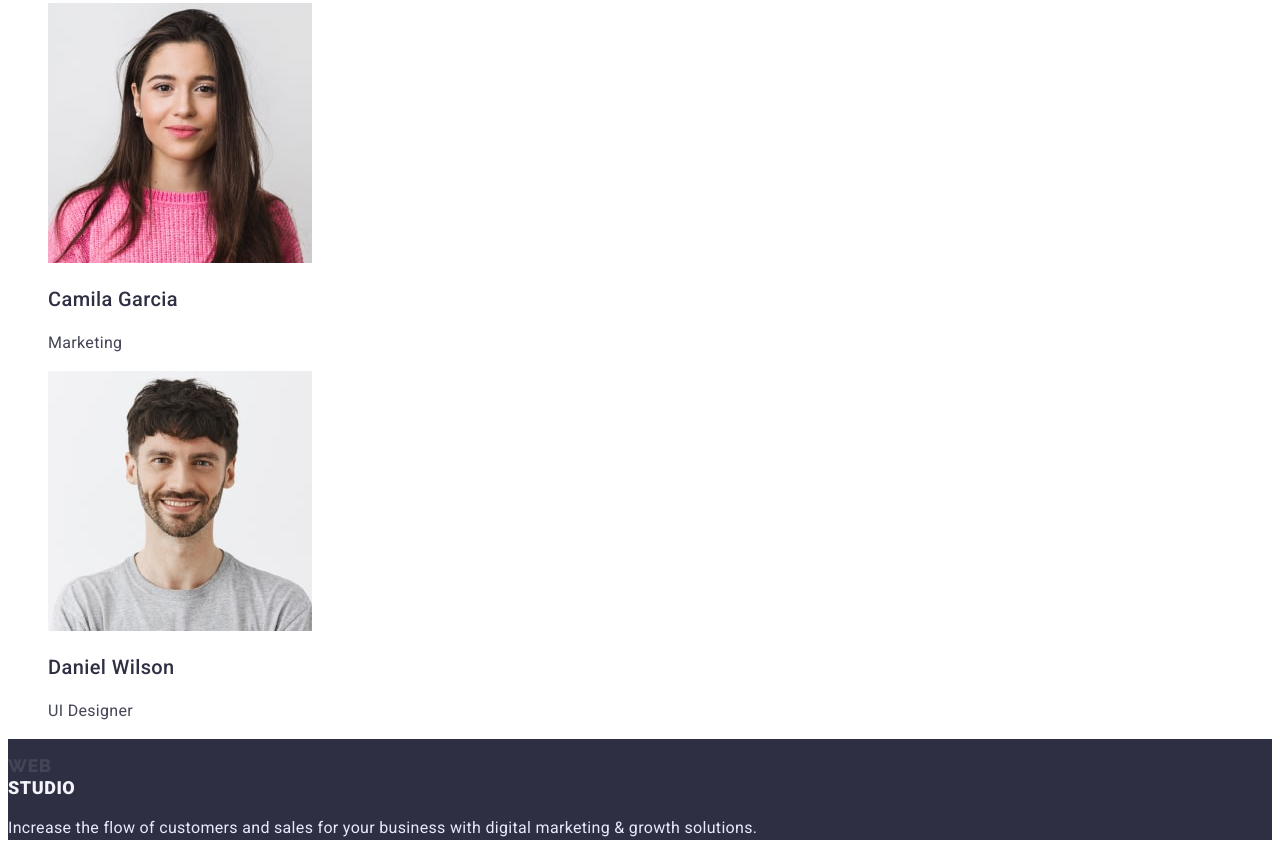
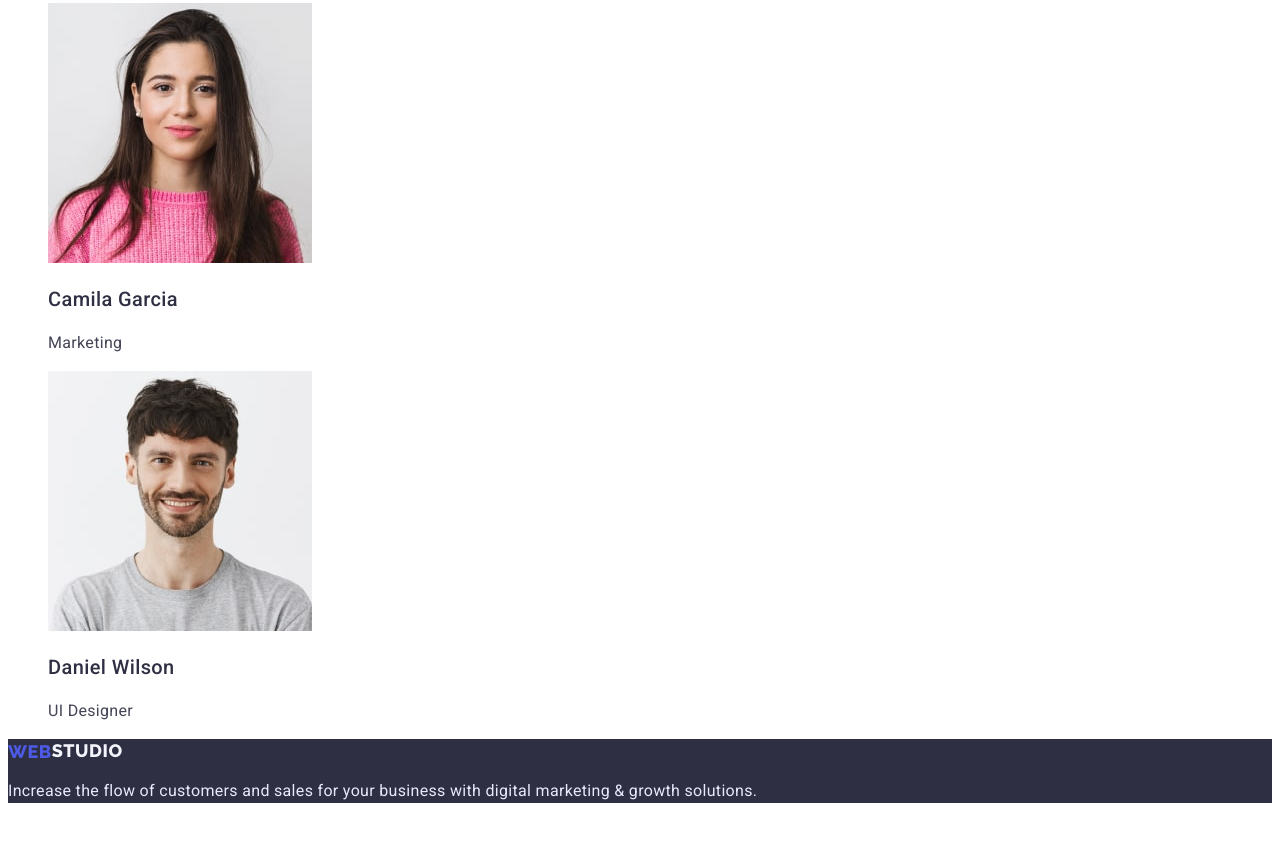
Before and after one commit to echpochmak1/goit-markup-hw-02, a plain HTML site: page index.html in a window 1280 px wide. Shown: the part 2564-3420 px from the top of the page. After the commit the page ends 3383 px from the top, so only its background shows below. Drawn offline with Linux system fonts and the light colour scheme.

Commit message:
Update index.html

```diff
--- a/index.html
+++ b/index.html
@@ -127,10 +127,9 @@
       </section>
     </main>
     <footer class="footer">
-      <a class="footer-logo-two link" href="./index.html"> </a>
-      <p>
-        <span class="web">Web</span> <span class="footer-logo">Studio</span>
-      </p>
+      <a class="footer-logo-two link" href="./index.html">
+        Web<span class="footer-logo">Studio</span>
+      </a>
       <p class="footer-text our-skills">
         Increase the flow of customers and sales for your business with digital
         marketing & growth solutions.
```
